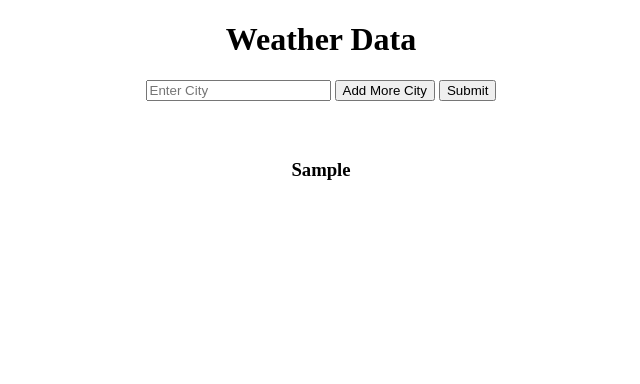
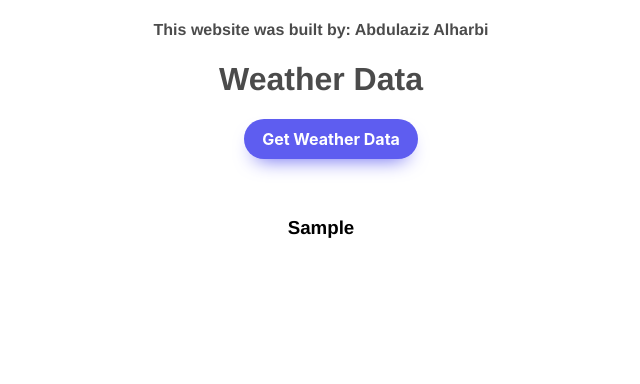
Before and after one commit to 3zHrb/DataEngineering-WeatherData, a Flask app: template website/templates/home.html in a window 1280 px wide. Shown: the top 384 px of the page, without its empty margins (319-959 px from the left). Run offline with Flask 3, Linux system fonts and the light colour scheme; the template is opened without the code that fills it: most values are stand-ins (such as "Sample title", 1, 10 or a date in 2020); some libraries are stand-ins or nearby versions.

Commit message:
website is done, but still need to add the project diagram

```diff
--- a/ETL/WeatherKafkaConsumer.py
+++ b/ETL/WeatherKafkaConsumer.py
@@ -15,7 +15,6 @@ def kafkaConsumer():
     for index, messages in enumerate(consumerData):
         df = transformData(messages=messages)
         s3FileName = load.loadData(df)
-        requests.post("http://127.0.0.1:5000/getCurrentfile", data=s3FileName)
 
 
 kafkaConsumer()
--- a/ETL/WeatherKafkaProducer.py
+++ b/ETL/WeatherKafkaProducer.py
@@ -8,7 +8,7 @@ producer = KafkaProducer(
     value_serializer=lambda x: str(x).encode("utf-8"),
 )
 
-arrayOfCities = ["Boston", "Tokyo"]
+arrayOfCities = ["Jeddah", "Riyadh", "San Francisco", "Los Angeles", "Dubai"]
 
 
 def kafkaProducer():
--- /dev/null
+++ b/ETL/csvFile/weatherData_at_2023-07-14 13:32:47.725735.csv
@@ -0,0 +1,6 @@
+,CityName,Temperature,Humidity,TimeZone,last_update
+0,Jeddah,37,41,10800,2023-07-14 13:32:47
+1,Riyadh,41,4,10800,2023-07-14 13:32:47
+2,San Francisco,12,90,-25200,2023-07-14 13:32:47
+3,Los Angeles,18,82,-25200,2023-07-14 13:32:47
+4,Dubai,42,33,14400,2023-07-14 13:32:47
--- a/ETL/weatherData_at_2023-07-07 12:00:59.136247.csv
+++ /dev/null
@@ -1,3 +0,0 @@
-,CityName,Temperature,TimeZone
-0,Boston,294.45,-14400
-1,Tokyo,303.09,32400
--- a/website/server.py
+++ b/website/server.py
@@ -1,5 +1,27 @@
 from flask import Flask, request, render_template, url_for
 import subprocess
+
+import numpy as np
+
+import os
+import boto3
+import datetime
+from dotenv import load_dotenv
+import pandas as pd
+import awswrangler as wr
+
+
+load_dotenv()
+
+s3 = boto3.resource(
+    service_name="s3",
+    region_name="us-west-2",
+    aws_access_key_id=os.getenv("aws_access_key_id"),
+    aws_secret_access_key=os.getenv("aws_secret_access_key"),
+)
+
+# from ETL.WeatherKafkaProducer import kafkaProducer
+# from ETL.WeatherKafkaConsumer import kafkaConsumer
 
 app = Flask(__name__, template_folder="templates", static_folder="statics")
 
@@ -11,18 +33,23 @@ def home():
 
 @app.route("/userSubmitCities", methods=["POST"])
 def userSubmitCities():
-    # cities = request.form['tez']
-    # subprocess.Popen(["python", "ETL/WeatherKafkaProducer.py"])
-    # subprocess.Popen(["python", "ETL/WeatherKafkaConsumer.py"])
-    # fileName = "Running"
-    print("we are inside userSubmitCities()")
-    submitedCities = request.form["citiesInput"]
-    print(submitedCities)
 
-    return render_template("home.html", submitedCities=submitedCities)
+    get_last_modified = lambda obj: int(obj["LastModified"].strftime("%s"))
 
+    s3 = boto3.client("s3")
+    objs = s3.list_objects_v2(Bucket="weatherdata-project")["Contents"]
+    last_added = [
+        obj["Key"] for obj in sorted(objs, key=get_last_modified, reverse=True)
+    ][0]
+    print(f"last_added: {last_added}")
+    df = wr.s3.read_csv(f"s3://weatherdata-project/{last_added}")
+    df.drop(columns=["Unnamed: 0", "TimeZone"], inplace=True)
+    arrayOfRows = []
+    for index, row in df.iterrows():
+        arrayOfRows.append(row.values)
 
-# def fileReciver(s3FileName):
+    listOfData = [arr.tolist() for arr in arrayOfRows]
+    return render_template("home.html", status=True, dataframe=df, data=listOfData)
 
 
 if __name__ == "__main__":
--- a/website/templates/home.html
+++ b/website/templates/home.html
@@ -7,12 +7,13 @@
 </head>
 
 <body>
+    <h4 style="opacity: 0.7;">This website was built by: Abdulaziz Alharbi</h4>
     <h1>Weather Data</h1>
     <div>
         <form class="submiteCitiesForm" method="post" action="{{ url_for('userSubmitCities') }}">
-            <input class="citiesInputClass" type="text" name="citiesInput" placeholder="Enter City">
-            <input type="button" value="Add More City" onclick="appendedCities()">
-            <input class="submitButton" type="submit" value="Submit" onclick="submitCities()">
+            <!-- <input class="citiesInputClass" type="text" name="citiesInput" placeholder="Enter City">
+            <input class="button-34" type="button" value="Add More City" onclick="appendedCities()"> -->
+            <input class="submitButton button-34" type="submit" value="Get Weather Data" onclick="submitCities()">
         </form>
         <!-- <button value="Submit" style="visibility: hidden;" class="submitButton" onclick="submitForm()"> -->
     </div>
@@ -31,19 +32,51 @@
         google.charts.load('current', { 'packages': ['bar'] });
         google.charts.setOnLoadCallback(drawChart);
 
+        function arrayTransformation() {
+            var data = '{{ data }}'.split(',');
+            // console.log(data)
+            var unescapedData = [];
+            for (var i = 0; i < data.length; i++) {
+                newData = data[i].replace("[[&#39;", "");
+                newData = newData.replace("&#39;", "");
+                newData = newData.replace(" ", "");
+                newData = newData.replace("[", '')
+                newData = newData.replace(']]', '');
+                newData = newData.replace(']', '');
+                newData = newData.replace('&#39;', '')
+
+                unescapedData.push(newData)
+            }
+            // console.log(unescapedData);
+
+            arrayOfDataGraph = [['Cities', 'Temperature', 'Humidity']];
+            for (var i = 0; i < unescapedData.length; i += 4) {
+                arrayOfDataGraph.push(unescapedData.slice(i, i + 4));
+            }
+
+
+            for (var i = 1; i < arrayOfDataGraph.length; i++) {
+                for (var j = 1; j < arrayOfDataGraph[i].length; j++) {
+                    if (!isNaN(parseFloat(arrayOfDataGraph[i][j])) && (j != (arrayOfDataGraph[i].length - 1))) {
+                        arrayOfDataGraph[i][j] = parseFloat(arrayOfDataGraph[i][j]);
+                    } else if ((j == (arrayOfDataGraph[i].length - 1))) {
+                        arrayOfDataGraph[i] = arrayOfDataGraph[i].slice(0, arrayOfDataGraph[i].length - 1)
+                    }
+                }
+            }
+
+            return arrayOfDataGraph;
+
+        }
+
+        console.log(arrayTransformation())
         function drawChart() {
-            var data = google.visualization.arrayToDataTable([
-                ['Cities', 'Temprature'],
-                ['Tokyo', 1000],
-                ['NewYork', 1170]
-                // ['2016', 660, 1120, 300],
-                // ['2017', 1030, 540, 350]
-            ]);
+            var data = google.visualization.arrayToDataTable(arrayTransformation());
 
             var options = {
                 chart: {
-                    title: 'Company Performance',
-                    subtitle: 'Sales, Expenses, and Profit: 2014-2017',
+                    title: 'Weather Data',
+                    subtitle: 'Temperature, and Humidity',
                 },
                 bars: 'vertical' // Required for Material Bar Charts.
             };
@@ -143,10 +176,12 @@
 
     </script>
 
-    {% if fileName %}
-    <div id="barchart_material" style="width: 900px; height: 500px;"></div>
-    {% endif %}
-
+    <div class="container">
+        {% if status %}
+        <div id="barchart_material" style="width: 900px; height: 500px; visibility: visible;"></div>
+        {{ dataframe.to_html() | safe}}
+        {% endif %}
+    </div>
 
 </body>
 
@@ -155,12 +190,89 @@
 <style>
     body {
         text-align: center;
+        font-family: Helvetica;
     }
 
-    #barchart_material {
+    h1 {
+        text-shadow: #5E5DF0 0 10px 20px -10px;
+        opacity: 0.7;
+    }
+
+    /* #barchart_material {
         text-align: center;
         width: 50%;
         margin-left: 30%;
         margin-top: 10%;
+    } */
+
+    .container {
+        display: flex;
+
+        padding: 5%;
+        border-radius: 10px;
+
+    }
+
+    table,
+    #barchart_material {
+        flex: 1;
+        background-color: #FAF9F6;
+    }
+
+    #barchart_material {
+        margin-left: 10%;
+    }
+
+
+    /* CSS */
+    .button-34 {
+        background: #5E5DF0;
+        border-radius: 999px;
+        box-shadow: #5E5DF0 0 10px 20px -10px;
+        box-sizing: border-box;
+        color: #FFFFFF;
+        cursor: pointer;
+        font-family: Inter, Helvetica, "Apple Color Emoji", "Segoe UI Emoji", NotoColorEmoji, "Noto Color Emoji", "Segoe UI Symbol", "Android Emoji", EmojiSymbols, -apple-system, system-ui, "Segoe UI", Roboto, "Helvetica Neue", "Noto Sans", sans-serif;
+        font-size: 16px;
+        font-weight: 700;
+        line-height: 24px;
+        opacity: 1;
+        outline: 0 solid transparent;
+        padding: 8px 18px;
+        user-select: none;
+        -webkit-user-select: none;
+        touch-action: manipulation;
+        width: fit-content;
+        word-break: break-word;
+        border: 0;
+        margin-left: 20px;
+    }
+
+    .citiesInputClass {
+        padding: 10px;
+        border-color: #5E5DF0;
+        border-radius: 5px;
+        box-shadow: #5E5DF0 0 10px 20px -10px;
+    }
+
+    ::placeholder {
+        /* Most modern browsers support this now. */
+        color: #5E5DF0;
+        opacity: 0.5;
+    }
+
+    table {
+        border-collapse: collapse;
+        margin-left: 10%;
+    }
+
+    th {
+        background-color: white;
+        text-align: center;
+        /* color: #5E5DF0; */
+    }
+
+    td {
+        color: black;
     }
 </style>
```
Also changed, not shown: ETL/load.py (+5 -6 lines), ETL/transform.py (+32 -3 lines), ETL/weatherAPI.py (+7 -1 lines), website/templates/display.html (added, +14 -0 lines).
